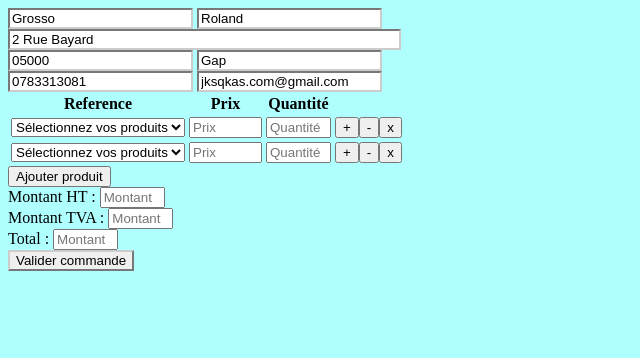
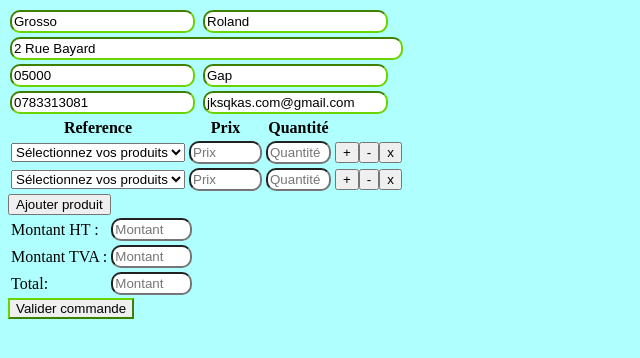
Before and after one commit to Lucas-Bracq/tpnotejs, a plain HTML site: page index.html in a window 1280 px wide. Both pictures are taken after a click on the button "Ajouter produit". Shown: the whole page, without its empty margins (0-640 px from the left). Drawn offline with Linux system fonts and the light colour scheme.

Commit message:
un peu de css ajouté, code un peu plus clean

```diff
--- a/index.html
+++ b/index.html
@@ -12,13 +12,24 @@
 <form id="form">
 <div id="main">
     <div id="identification">
-        <input type="text" id="nom" placeholder="Nom" value="Grosso" required >
-        <input type="text" id="prenom" placeholder="Prénom" value="Roland" required ><br>
-        <input type="text" id="adresse" placeholder="Adresse" value="2 Rue Bayard" size="46px" required ><br>
-        <input type="text" id="cp" placeholder="CP" value="05000" required pattern="[0-9]{5}">
-        <input type="text" id="ville" placeholder="ville" value="Gap" required><br>
-        <input type="text" id="num" placeholder="Téléphone" value="0783313081" pattern="^(?:0|\(?\+33\)?\s?|0033\s?)[1-79](?:[\.\-\s]?\d\d){4}$" required>
-        <input type="email" id="email" placeholder="Email" value="jksqkas.com@gmail.com" pattern="[a-z0-9._%+-]+\.{1}[a-z0-9._%+-]+@[a-z0-9.-]+\.{1}[a-z]{2,4}$" required>
+
+                    <input class="id" type="text" id="nom" placeholder="Nom" value="Grosso" required >
+
+                    <input class="id" type="text" id="prenom" placeholder="Prénom" value="Roland" required ><br>
+
+                    <input class="id" type="text" id="adresse" placeholder="Adresse" value="2 Rue Bayard" size="46px" required ><br>
+
+                    <input class="id" type="text" id="cp" placeholder="CP" value="05000" required pattern="[0-9]{5}">
+
+                    <input class="id" type="text" id="ville" placeholder="ville" value="Gap" required><br>
+
+                    <input class="id" type="text" id="num" placeholder="Téléphone" value="0783313081" pattern="^(?:0|\(?\+33\)?\s?|0033\s?)[1-79](?:[\.\-\s]?\d\d){4}$" required>
+
+                    <input class="id" type="email" id="email" placeholder="Email" value="jksqkas.com@gmail.com" pattern="[a-z0-9._%+-]+\.{1}[a-z0-9._%+-]+@[a-z0-9.-]+\.{1}[a-z]{2,4}$" required><br>
+
+
+
+
     </div>
 
     <div id="produits">
@@ -34,16 +45,40 @@
 
             </tbody>
         </table>
-        <input type="button" value="Ajouter produit" id="addRow" onclick="expand()">
+        <input type="button" value="Ajouter produit" id="addRow">
 
     </div>
 
     <div id="montant">
-        <label> Montant HT : <input type="text" name="qt" id="mt" placeholder="Montant" size="5"    readonly></label><br>
-        <label> Montant TVA : <input type="text" name="qt" id="mtTVA" placeholder="Montant" size="5"    readonly></label><br>
-        <label> Total : <input type="text" name="qt" id="mtTTC" placeholder="Montant" size="5"    readonly></label>
+        <table>
+            <tbody>
+            <tr>
+                <td> Montant HT :</td>
+                <td>
+                     <input type="text" name="qt" id="mt" placeholder="Montant" size="7"    readonly>
+                </td>
+            </tr>
+            <tr>
+                <td>
+                    Montant TVA :
+                </td>
+                <td>
+                    <input type="text" name="qt" id="mtTVA" placeholder="Montant" size="7"    readonly>
+                </td>
+            </tr>
+            <tr>
+                <td>
+                    Total:
+                </td>
+                <td>
+                    <input type="text" name="qt" id="mtTTC" placeholder="Montant" size="7"    readonly>
+                </td>
+            </tr>
+            </tbody>
+        </table>
+
     </div>
-    <input type="submit" value="Valider commande" onclick="verifForm('form')">
+    <input type="submit" value="Valider commande" id="verif" onclick="verifForm('form')">
 </div>
 </form>
 </body>
@@ -64,7 +99,7 @@
     let tabIdDisp = [];
     let tabIdDel = [];
     let n = 1;
-
+    //Déclaration des variables ids
     let idListe;
     let idAdd;
     let idSub;
@@ -96,26 +131,28 @@
         tabIdDel.push(idDel);
     }
 
+    function nextRow() {
+        return '<tr>' +
+            '<td><select name="liste" id='+ idListe + ' >' +
+            '            </select></td>' +
+            '<td> <input type="text" name="prix" \tid='+ idPrix + ' placeholder="Prix"\tsize="6"    readonly required></td>' +
+            '<td> <input type="text" name="qt" \tid='+ idQt + ' placeholder="Quantité"\tsize="5"    readonly required></td>' +
+            '<td>' +
+            '<input type="button" id = '+ idAdd + ' value = "+" >' +
+            '<input type="button" id =' + idSub + ' value = "-" >' +
+            '<input type="button" id =' + idDel + ' value = "x" >'+
+            '</td>'
+        '</tr>'
+    }
     function commande(){
 
         nextId();
-        pushid()
-
+        pushid();
+        nextRow();
         //si on appuie sur ajouter un produit ou, si le tableau contenant la commande est vide on ajoute une ligne de choix de produit
         if ($('tbod1').children.length == 0){
 
-            row = '<tr>' +
-                '<td><select name="liste" id='+ idListe + ' >' +
-                '            </select></td>' +
-                '<td> <input type="text" name="prix" \tid='+ idPrix + ' placeholder="Prix"\tsize="6"    readonly required></td>' +
-                '<td> <input type="text" name="qt" \tid='+ idQt + ' placeholder="Quantité"\tsize="5"    readonly required></td>' +
-                '<td>' +
-                '<input type="button" id = '+ idAdd + ' value = "+" >' +
-                '<input type="button" id =' + idSub + ' value = "-" >' +
-                '<input type="button" id =' + idDel + ' value = "x" >'+
-                '</td>'
-            '</tr>'
-            $('tbod1').innerHTML += row;
+            $('tbod1').innerHTML += nextRow();
             init(idListe, idAdd, idSub, idQt, idPrix, idDisp, idDel);
         }
     }
@@ -128,17 +165,7 @@
         //Je push les nouveaux ids générés dans leurs tableaux respectifs
         pushid();
 
-        $('tbod1').innerHTML += '<tr>' +
-            '<td><select name="liste" id='+ idListe + ' >' +
-            '            </select></td>' +
-            '<td> <input type="text" name="prix" \tid='+ idPrix + ' placeholder="Prix"\tsize="6"    readonly required></td>' +
-            '<td> <input type="text" name="qt" \tid='+ idQt + ' placeholder="Quantité"\tsize="5"    readonly required></td>' +
-            '<td>' +
-            '<input type="button" id = '+ idAdd + ' value = "+" >' +
-            '<input type="button" id =' + idSub + ' value = "-" >' +
-            '<input type="button" id =' + idDel + ' value = "x" >' +
-            '</td>' +
-            '</tr>';
+        $('tbod1').innerHTML += nextRow();
         init(idListe, idAdd, idSub, idQt, idPrix, idDisp, idDel);
     }
 
@@ -152,6 +179,9 @@
                     alert('Une ou plusieurs valeurs sont fausses');
                 }
             }
+        }
+        if (!$('mtTTC').value){
+            alert('Veuillez choisir au moins un produit')
         }
     }
 
@@ -197,7 +227,7 @@
     function init(idListe, idAdd, idSub, idQt, idPrix, idDisp){
         var ch ='<option selected value="" id=' + idDisp + ' required >Sélectionnez vos produits </option>';   // chaine contenant les options du select
         for (var i= 0;i<tabProduits.length;i++){
-            ch+= `<option>${tabProduits[i].reference}</option>`;
+            ch+= `<option value=${tabProduits[i].reference}>${tabProduits[i].reference}</option>`;
         }
         $(idListe).innerHTML = ch;                            // affichage des options de la liste déroulante
         // ATTENTION ne jamais modifier la propiété innerHTML avec une information saisie par l'internaute
@@ -208,18 +238,26 @@
     function listeners(){
         for (let i = 0; i<$('tbod1').children.length;i++ ){
             $(tabIdListe[i]).onclick  = $(tabIdDisp[i]).style.display = 'none';
-            $(tabIdListe[i]).onchange  = function(){display(this.selectedIndex-1, tabIdPrix[i], tabIdQt[i]);}
+            $(tabIdListe[i]).onchange  =
+                function(){
+                display(this.selectedIndex-1, tabIdPrix[i], tabIdQt[i]);
+                if (!$(tabIdQt[i]).value){
+                    $(tabIdQt[i]).value = 1;
+                }
+                calculate(tabIdPrix[i],tabIdQt[i]);
+            }
             $(tabIdAdd[i]).onclick     = function(){if ($(tabIdListe[i]).value!='')
             {$(tabIdQt[i]).value++;calculate(tabIdPrix[i],tabIdQt[i]);}}
             $(tabIdSub[i]).onclick     = function(){if ($(tabIdQt[i]).value>0)
             {$(tabIdQt[i]).value--;calculate(tabIdPrix[i],tabIdQt[i]);}}
-            $(tabIdDel[i]).onclick     = function(){if ($(tabIdQt[i]).value>0)
+            $(tabIdDel[i]).onclick     = function(){
                 del(tabIdQt[i]);del(tabIdPrix[i]);del(tabIdListe[i]);
                 $(tabIdDisp[i]).style.display = 'block';
                 $(tabIdListe[i]).selectedIndex = 0;
                 $(tabIdListe[i]).onclick  = $(tabIdDisp[i]).style.display = 'none';
-
+                calculate(tabIdPrix[i],tabIdQt[i]);
             }
+            $('addRow').onclick = function() {expand();del('mt');del('mtTVA');del('mtTTC');}
         }
     }
 
--- a/style.css
+++ b/style.css
@@ -2,9 +2,22 @@
     display: none;
 }
 
+input[type=text]{
+    padding: 2px;
+    border-radius: 10px;
+}
+input[type=email]{
+    padding: 2px;
+    border-radius: 10px;
+}
 input:invalid {
     border-color: red;
 }
+
 input:valid {
-    border-color: #ccc;
+    border-color: #69d400;
 }
+
+.id{
+    margin: 2px;
+}
```
